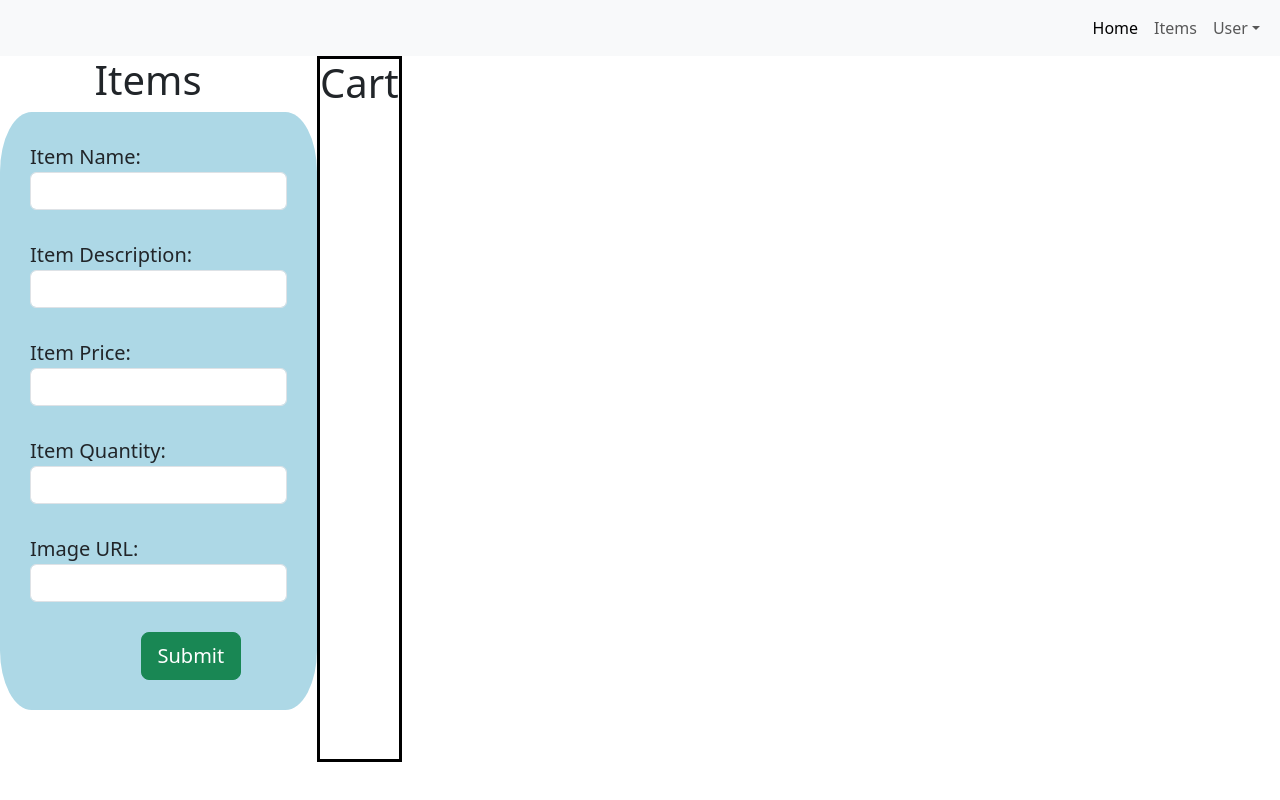
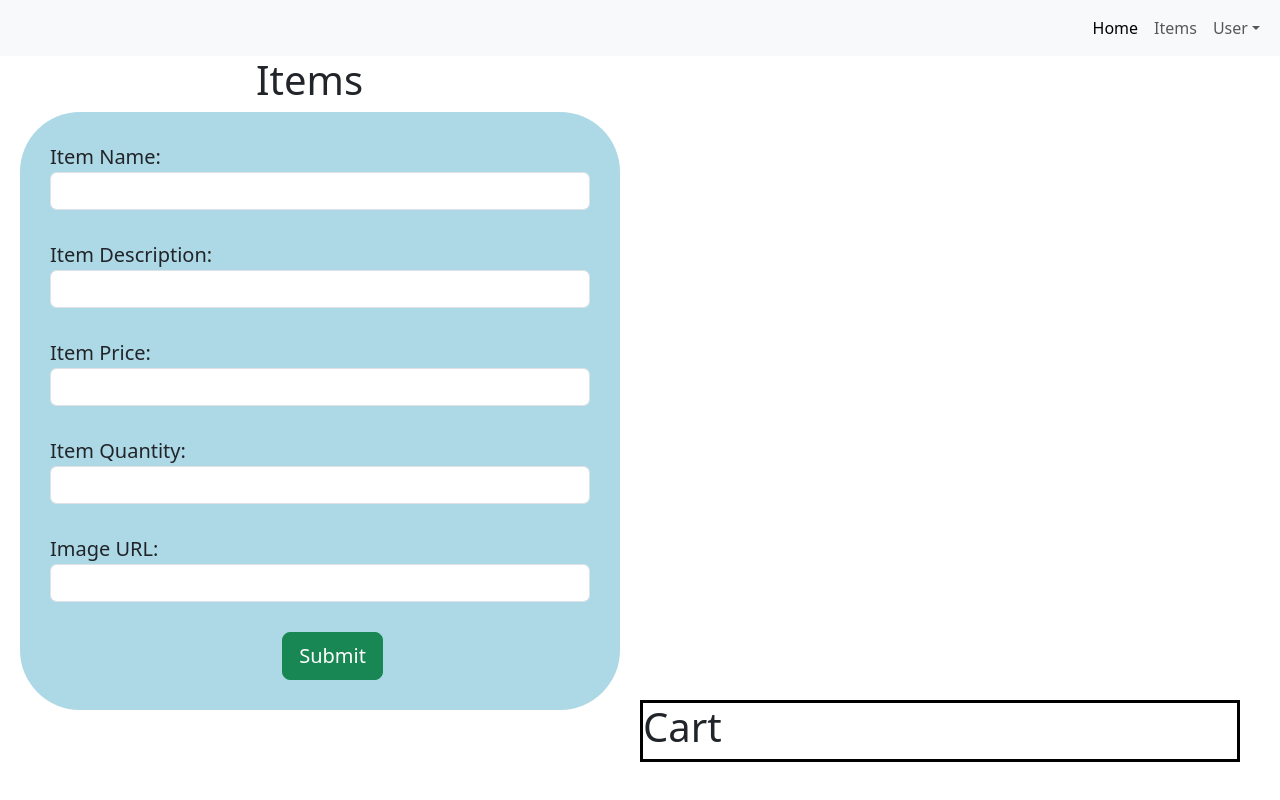
Before and after one commit to ZMichaelaK/Kazmjk, a React (Create React App) app: page /Items in a window 1280 px wide. Built offline with nearby package versions, Linux system fonts and the light colour scheme; no server answers.

Commit message:
moved cart to middle

```diff
--- a/src/Components/Item/ItemPage.jsx
+++ b/src/Components/Item/ItemPage.jsx
@@ -1,12 +1,15 @@
-import React from "react";
 import CreateItem from "./CreateItem";
 import CartPage from "../Cart/CartPage";
 
 function ItemPage() {
   return (
-    <div style={{ display: "flex",  }}>
-      <CreateItem />
-      <CartPage />
+    <div style={{ display: "flex" }}>
+      <div style={{ flex: 1 }}>
+        <CreateItem />
+      </div>
+      <div style={{ flex: 1, display: "flex", flexDirection: "column-reverse" }}>
+        <CartPage />
+      </div>
     </div>
   );
 }
--- a/src/Components/Item/ItemStructure.jsx
+++ b/src/Components/Item/ItemStructure.jsx
@@ -19,7 +19,7 @@ function ItemStructure(props) {
 
     return (
         <div>
-               <div style={{marginLeft: "20px", }} className='col'>
+               <div style={{marginLeft: "20px", maxWidth: "100%"}} className='col'>
             <div className='card'>
             <img src={props.imageUrl} className='card-img-top' alt="house" />
                 <div style={{fontWeight: "bold", textAlign: "center", fontSize: "20px"}} className='card-body'>
@@ -31,9 +31,18 @@ function ItemStructure(props) {
                             <li className='list-group-item'>Quantity: {props.quantity}</li>
                         </ul>
                         <br />
-                        <button className='btn btn-success '>Add to Cart</button>
-                     <button style={{marginLeft: "10px"}} className='btn btn-primary ' onClick={handleEdit}>Edit Item</button>
-                     <button style={{marginLeft: "10px"}} className='btn btn-danger ' onClick={deleteItem}>Delete Item</button>
+                        <ul className='list-group list-group-flush'>
+                        <li className='list-group-item'>
+                        <button className='btn btn-success' style={{marginLeft: "10px", maxWidth: "100%"}} >Add to Cart</button>
+                        </li>
+                        <li className='list-group-item'>
+                     <button style={{marginLeft: "10px", maxWidth: "100%"}} className='btn btn-primary ' onClick={handleEdit}>Edit Item</button>
+                     </li>
+                     <li className='list-group-item'>
+                     <button style={{marginLeft: "10px", maxWidth: "100%"}} className='btn btn-danger ' onClick={deleteItem}>Delete Item</button>
+                     </li>
+
+                     </ul>
                     </div>
                 </div>
             </div>
```
